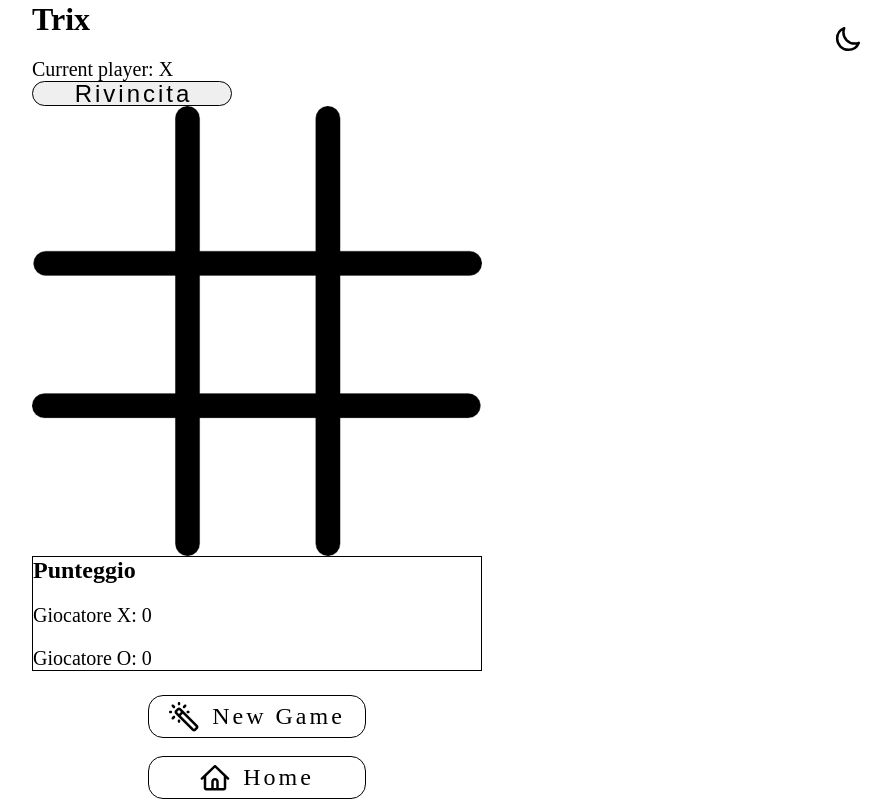
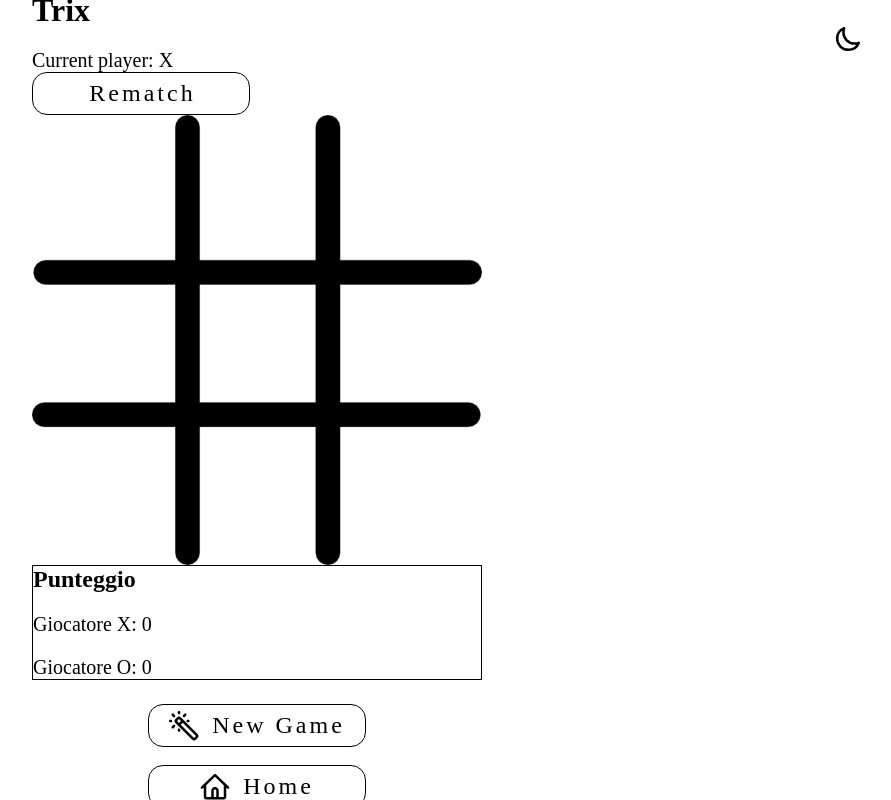
Before and after one commit to AndreaSergi/DevPlayground, a React (Vite) app in the folder devplayground/: page /tris/game in a window 1280 px wide. Shown: the whole page, without its empty margins (383-1274 px from the left). Built offline with nearby package versions, Linux system fonts and the light colour scheme; a web font is replaced by a local one.

Commit message:
TrisButton.jsx added in Trix.jsx

```diff
--- a/devplayground/src/tris/Trix.jsx
+++ b/devplayground/src/tris/Trix.jsx
@@ -1,6 +1,6 @@
 import React, { useEffect, useState } from "react";
 import "./Trix.css";
-import style from "../tris/TrisButton/TrisButton.module.css";
+import { TrisButton } from "./TrisButton/TrisButton";
 
 const BOARD_SIZE = 3;
 
@@ -161,9 +161,11 @@ export function Trix() {
       {winner && (
         <p>{winner === "Draw" ? "It's a draw!" : `Player ${winner} wins!`}</p>
       )}
-      <button className={style.button} onClick={initializeBoard}>
+
+      <TrisButton onClick={initializeBoard}>Rematch</TrisButton>
+      {/* <button onClick={initializeBoard}>
         Rivincita
-      </button>
+      </button> */}
 
       <div className="board">
         <div className="layer"> {renderBoard()}</div>
```
